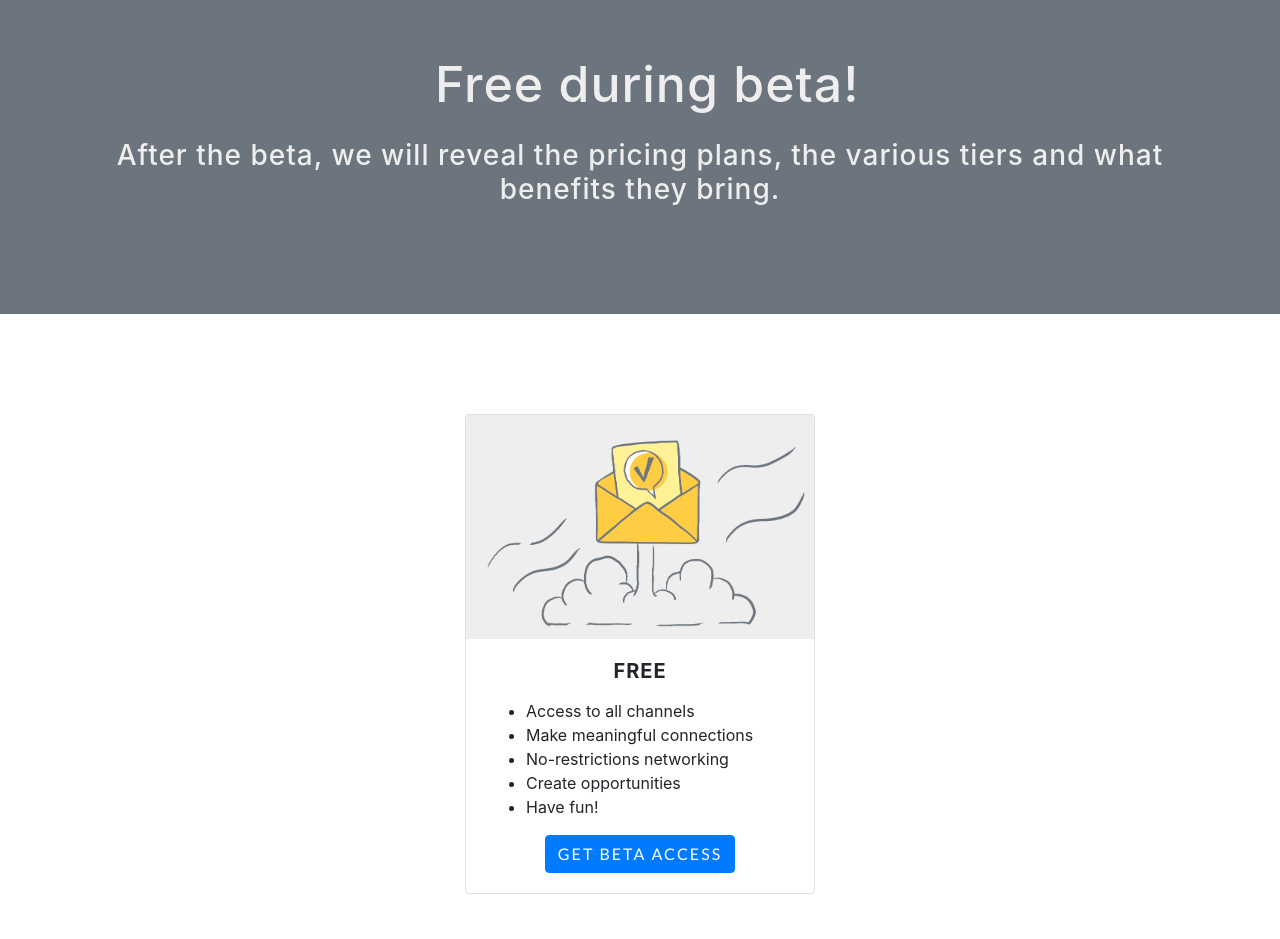
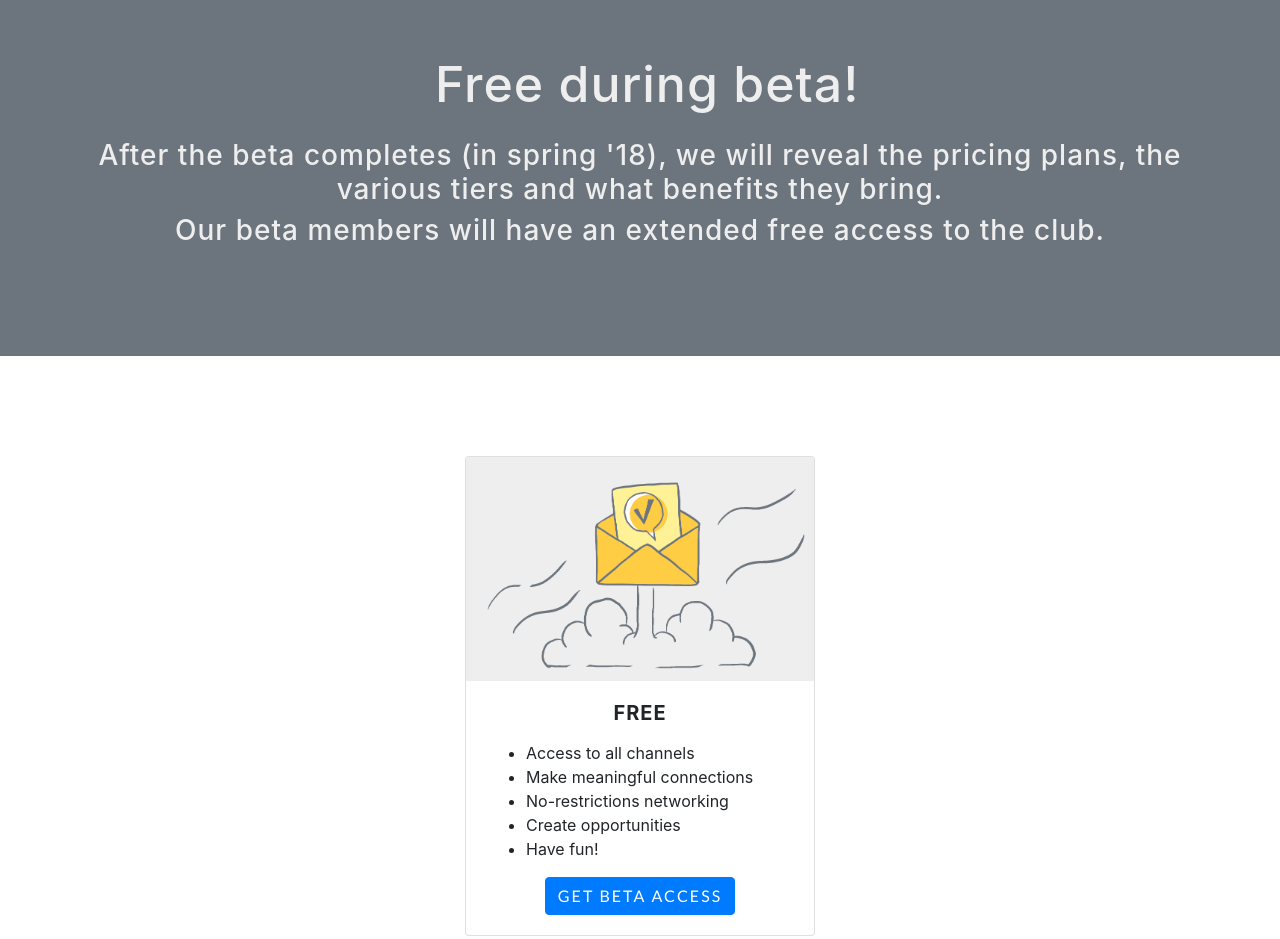
Before and after one commit to fteem/boost.chat, a website with bundled scripts: page index.html in a window 1280 px wide. Shown: the part 2140-3079 px from the top of the page. Built offline with nearby package versions, Linux system fonts and the light colour scheme; some icons are missing; a web font is replaced by a local one.

Commit message:
Explain the beta a bit more

```diff
--- a/index.html
+++ b/index.html
@@ -169,9 +169,9 @@
           Free during beta!
         </h2>
         <h3>
-          After the beta, we will reveal the pricing plans, the various tiers and
-          what benefits they bring.
+          After the beta completes (in spring '18), we will reveal the pricing plans, the various tiers and what benefits they bring.
         </h3>
+        <h3>Our beta members will have an extended free access to the club.</h3>
       </div>
     </section>
 
```
